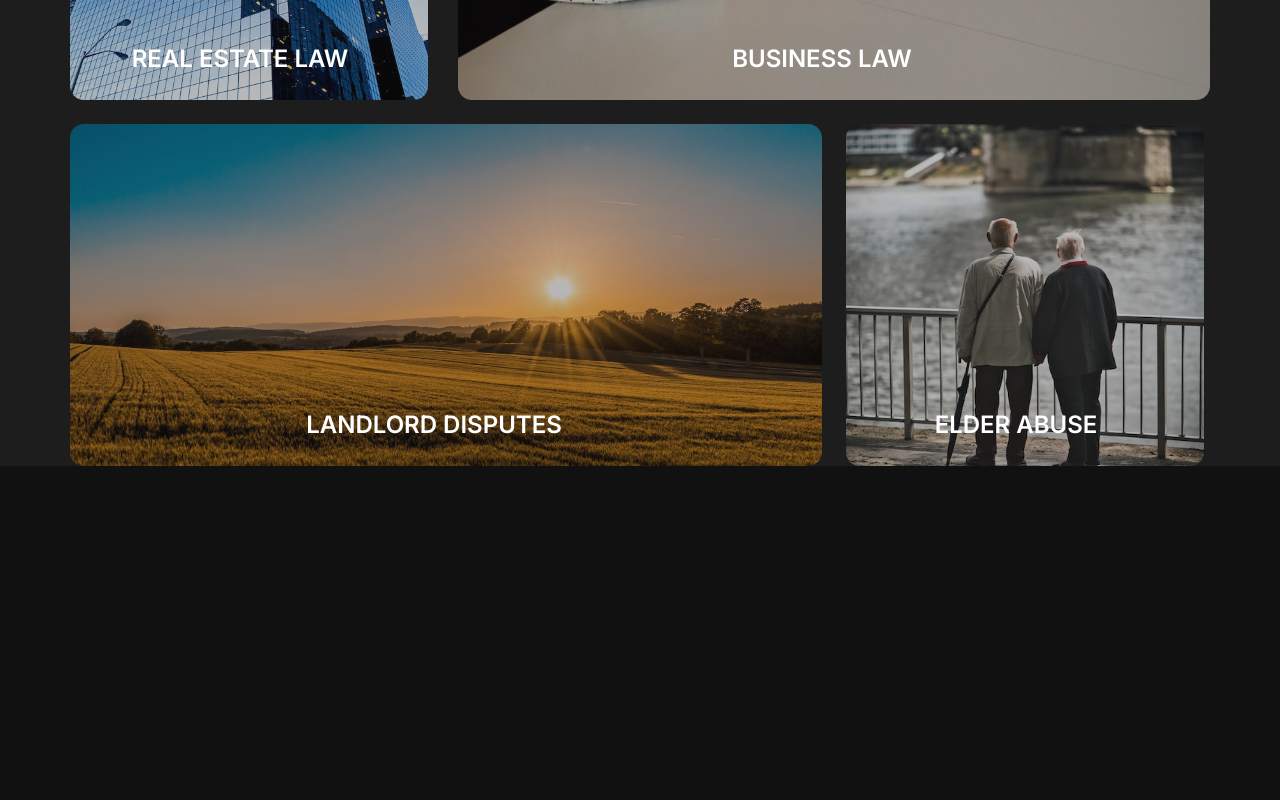
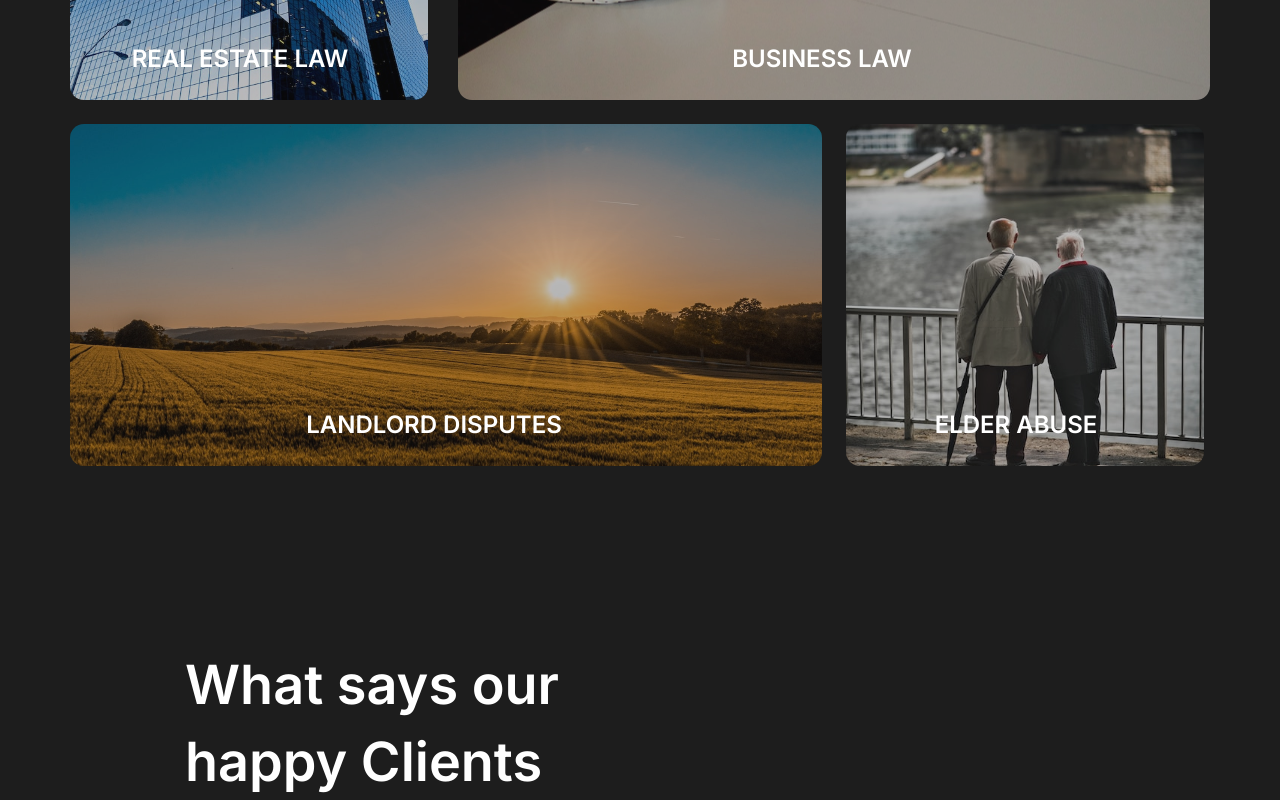
Before and after one commit to sajidhakhan/lawfirm, a React (Create React App) app: page / in a window 1280 px wide. Shown: the part 2526-3326 px from the top of the page. Before the commit the page ends 2992 px from the top, so only its background shows below. Built offline with nearby package versions, Linux system fonts and the light colour scheme.

Commit message:
ClientTestimonials section

```diff
--- a/src/App.js
+++ b/src/App.js
@@ -2,6 +2,7 @@ import ChooseUS from "./Components/ChooseUs/ChooseUS";
 import HomePage from "./Components/HomePage/HomePage";
 import Intro from "./Components/Intro/Intro";
 import Practices from "./Components/Practices/Practices";
+import ClientTestimonials from './Components/ClientTestimonials/ClientTestimonials';
 
 function App() {
   return (
@@ -10,6 +11,7 @@ function App() {
    <Intro />
    <ChooseUS />
    <Practices />
+   <ClientTestimonials />
    </>
   );
 }
--- /dev/null
+++ b/src/Components/ClientTestimonials/ClientTestimonials.jsx
@@ -0,0 +1,18 @@
+import React from 'react'
+import styles from './ClientTestimonials.module.css';
+
+export default function ClientTestimonials() {
+  return (
+    <>
+     <div className= {styles.ClientContainer}>
+        <div className={styles.leftSection}>
+                <h1>What says our</h1>
+                <h1>happy Clients</h1>
+
+        </div>
+
+     </div>
+    </>
+
+  )
+}
--- /dev/null
+++ b/src/Components/ClientTestimonials/ClientTestimonials.module.css
@@ -0,0 +1,18 @@
+.ClientContainer{
+        width: 100%;
+        color: white;
+        background: #1D1D1D;
+        padding-top: 180px;
+        padding-left: 185px;
+}
+.leftSection {
+
+}
+.leftSection h1 {
+    font-family: Inter;
+    font-size: 54px;
+    font-weight: 600;
+    line-height: 77.23px;
+
+
+}
```
